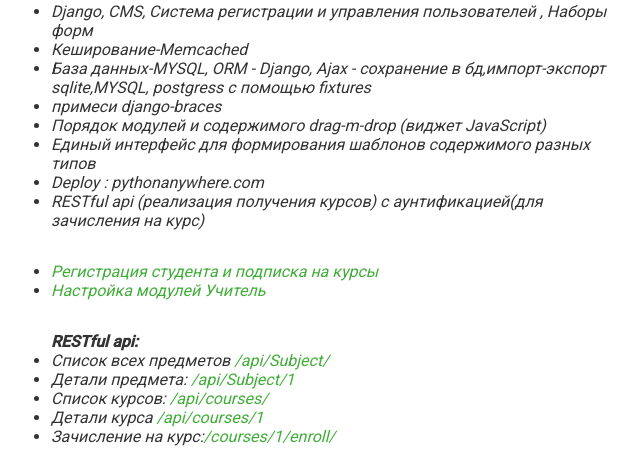
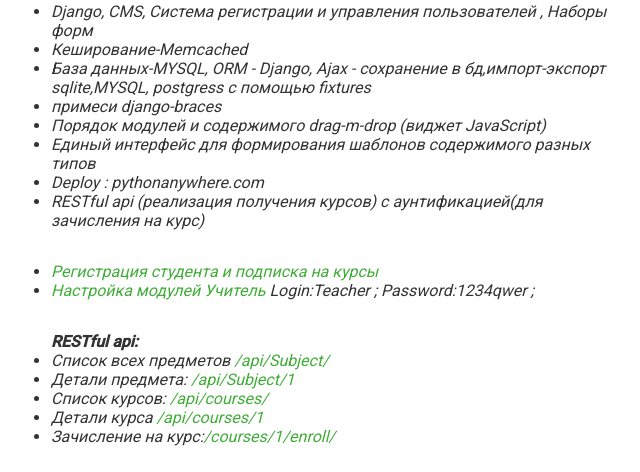
Before and after one commit to Basicprof/CoursesOFstudy, a Django app: page / in a window 1280 px wide. Shown: the part 481-953 px from the top of the page, without its empty margins (315-955 px from the left). Run offline with Django 3.2, Linux system fonts and the light colour scheme; data comes from the database, SQL or seed files in the repository; parts of the project's set-up code (start-up, migrations or seed data) failed here and were passed over; some libraries are stand-ins or nearby versions.

Commit message:
edit list.html

```diff
--- a/educa/courses/templates/courses/course/list.html
+++ b/educa/courses/templates/courses/course/list.html
@@ -68,7 +68,7 @@
     <ul><li>
        <a href="/students/register/">Регистрация студента и подписка на курсы</a></li>
     <li><a href="/course/mine/">Настройка модулей Учитель</a>
-    <!-- Login:Teacher ; Password:1234qwer ;</li> -->
+    Login:Teacher ; Password:1234qwer ;</li>
     <!-- <li><a href="/admin/">Admin</a></li> -->
 
      </ul></div><div class="col">
```
